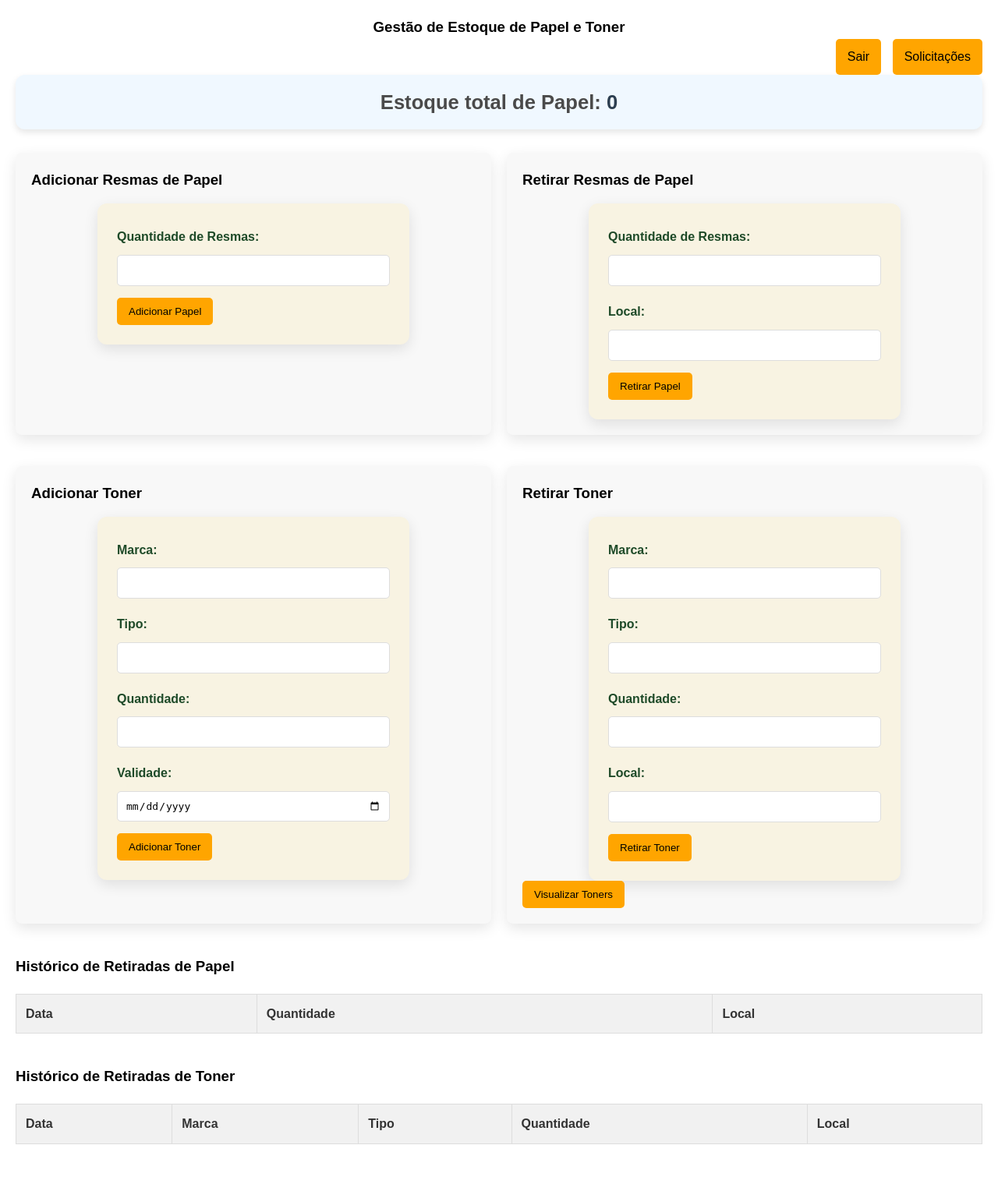
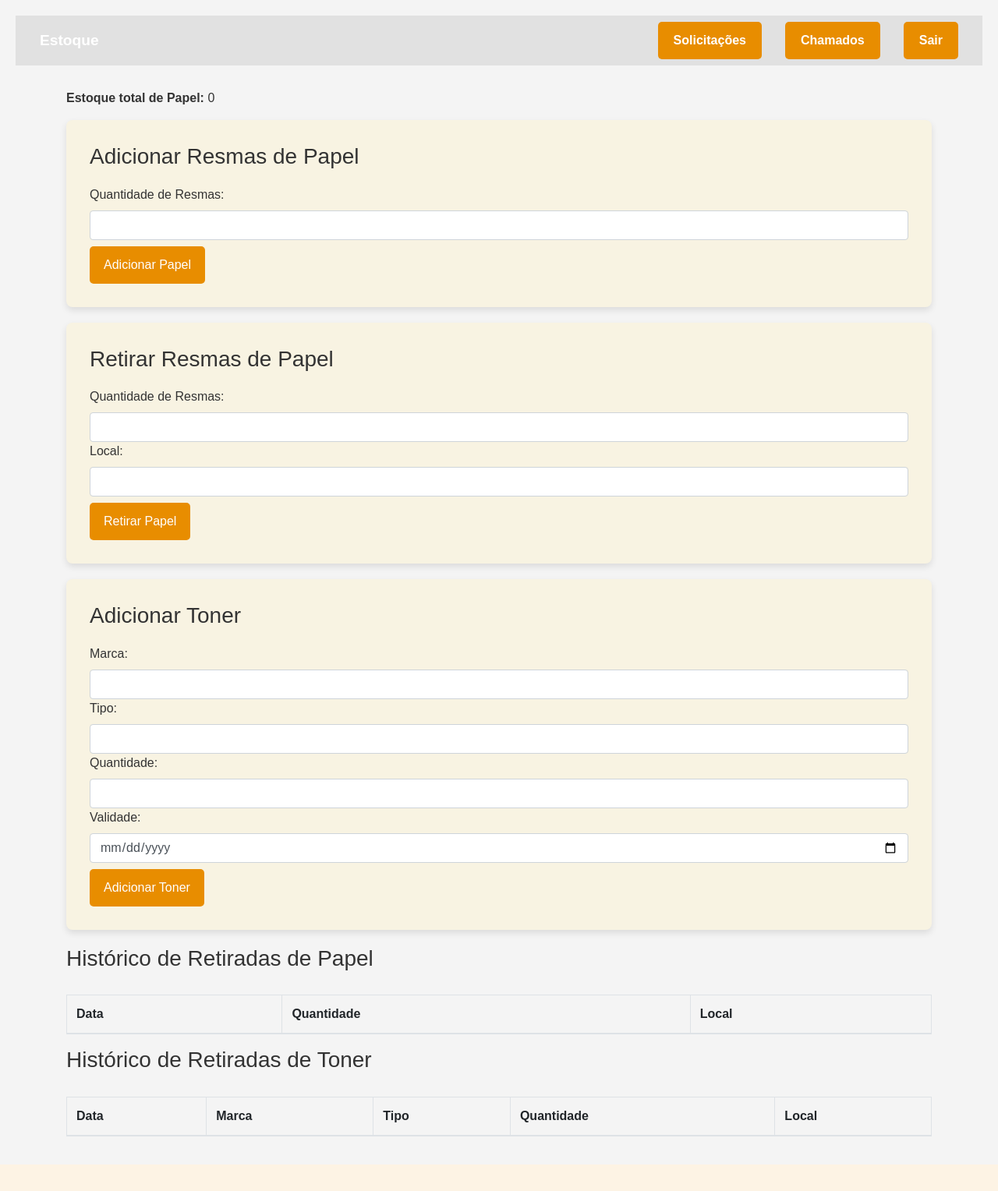
Before and after one commit to laviniasa/selbmanager, a Flask app: page / in a window 1280 px wide. Shown: the whole page at 78% size. After the commit the page ends 1494 px from the top, so only its background shows below. Run offline with Flask 3, Linux system fonts and the light colour scheme; lists and menus that the app fills with data are empty; some libraries are stand-ins or nearby versions.

Commit message:
Update index.html

```diff
--- a/gerenciador_estoque/templates/index.html
+++ b/gerenciador_estoque/templates/index.html
@@ -1,100 +1,185 @@
 <!DOCTYPE html>
 <html lang="pt-BR">
+
 <head>
     <meta charset="UTF-8">
     <meta name="viewport" content="width=device-width, initial-scale=1.0">
     <meta name="description" content="Sistema de Gestão de Estoque de Papel e Toner">
     <meta name="keywords" content="estoque, papel, toner, gestão">
     <title>Gestão de Estoque de Papel e Toner</title>
-    <link rel="stylesheet" href="{{ url_for('static', filename='styles.css') }}">
+    <!-- Adicionando o Bootstrap -->
+    <link rel="stylesheet" href="https://stackpath.bootstrapcdn.com/bootstrap/4.5.2/css/bootstrap.min.css">
+    <style>
+        /* Estilo do menu de navegação */
+        .navbar {
+            background-color: #f0f0f0;
+        }
+
+        .navbar-nav .nav-item {
+            margin-left: 15px;
+            margin-right: 15px;
+        }
+
+        .navbar-nav .nav-item .nav-link {
+            background-color: #e88d00;
+            color: white;
+            font-weight: bold;
+            padding: 12px 20px;
+            border-radius: 5px;
+            transition: background-color 0.3s, transform 0.3s;
+        }
+
+        .navbar-nav .nav-item .nav-link:hover {
+            background-color: #d77a00; /* tom mais escuro de laranja */
+            color: white;
+            transform: scale(1.05);
+        }
+
+        .navbar .navbar-brand {
+            font-weight: bold;
+            font-size: 1.2em;
+        }
+
+        /* Estilo do conteúdo principal */
+        .container {
+            margin-top: 30px;
+        }
+
+        .form-container {
+            background-color: #F8F3E2;
+            padding: 30px;
+            border-radius: 8px;
+            box-shadow: 0 4px 8px rgba(0, 0, 0, 0.1);
+            margin-bottom: 20px;
+        }
+
+        .btn {
+            padding: 12px 18px;
+            background-color: #e88d00;
+            color: #ffffff;
+            border: none;
+            border-radius: 5px;
+            transition: all 0.3s ease;
+        }
+
+        .btn:hover {
+            transform: scale(1.1);
+            background-color: #e88d00;
+        }
+
+        table th, table td {
+            padding: 10px;
+            text-align: left;
+        }
+
+        /* Título das seções */
+        h3 {
+            color: #333;
+            margin-bottom: 20px;
+        }
+
+        /* Estilo do histórico */
+        table {
+            width: 100%;
+            margin-top: 30px;
+        }
+
+        /* Responsividade para dispositivos menores */
+        @media (max-width: 768px) {
+            .navbar {
+                text-align: center;
+            }
+
+            .navbar a {
+                padding: 8px 15px;
+            }
+
+            header h3 {
+                font-size: 2em;
+            }
+        }
+    </style>
 </head>
-<body>
 
-<center><h3>Gestão de Estoque de Papel e Toner</h3></center>
+<body style="font-family: Arial, sans-serif; background-color: #f4f4f4; color: #333; padding: 20px;">
 
-<!-- Seção de Boas-Vindas e Logout -->
-<section class="logout-section">
-    <a href="{{ url_for('logout') }}" class="btn">Sair</a>
-    <a href="{{ url_for('solicitacoes') }}" class="btn" style="margin-left: 10px;">Solicitações</a>
-</section>
+    <!-- Menu de navegação -->
+    <nav class="navbar navbar-expand-lg navbar-light" style="background-color: #e1e1e1;">
+        <div class="collapse navbar-collapse" id="navbarNav">
+            <ul class="navbar-nav" style="width: 100%; display: flex; justify-content: space-between; align-items: center;">
+                <!-- Texto "Estoque" à esquerda com estilo navbar-brand -->
+                <li class="nav-item">
+                    <span class="navbar-brand" style="color: #ffffff;">Estoque</span>
+                </li>
+
+                <!-- Itens de navegação à direita -->
+                <div style="display: flex;">
+                    <li class="nav-item">
+                        <a class="nav-link" href="/solicitacoes">Solicitações</a>
+                    </li>
+                    <li class="nav-item">
+                        <a class="nav-link" href="/visualizar">Chamados</a>
+                    </li>
+                    <li class="nav-item">
+                        <a class="nav-link" href="/logout">Sair</a>
+                    </li>
+                </div>
+            </ul>
+        </div>
+
+
+    </nav>
+
+    <!-- Conteúdo principal -->
+    <div class="container">
 
         <!-- Estoque de Papel Total -->
         <section class="estoque-info">
             <p><strong>Estoque total de Papel:</strong> <span>{{ estoque_papel }}</span></p>
         </section>
 
-<!-- Formulários: Adicionar e Retirar Papel e Toner -->
+        <!-- Formulários -->
         <section class="form-section">
-
-    <!-- Adicionar Papel -->
             <div class="form-container">
                 <h3>Adicionar Resmas de Papel</h3>
                 <form method="POST" action="{{ url_for('adicionar_papel') }}">
                     <label for="quantidade">Quantidade de Resmas:</label>
-            <input type="number" name="quantidade" id="quantidade" required>
-            <button type="submit" class="btn">Adicionar Papel</button>
+                    <input type="number" name="quantidade" id="quantidade" class="form-control" required>
+                    <button type="submit" class="btn mt-2">Adicionar Papel</button>
                 </form>
             </div>
 
-    <!-- Retirar Papel -->
             <div class="form-container">
                 <h3>Retirar Resmas de Papel</h3>
                 <form method="POST" action="{{ url_for('retirar_papel') }}">
                     <label for="quantidade">Quantidade de Resmas:</label>
-            <input type="number" name="quantidade" id="quantidade" required>
+                    <input type="number" name="quantidade" id="quantidade" class="form-control" required>
                     <label for="local">Local:</label>
-            <input type="text" name="local" id="local" required>
-            <button type="submit" class="btn">Retirar Papel</button>
+                    <input type="text" name="local" id="local" class="form-control" required>
+                    <button type="submit" class="btn mt-2">Retirar Papel</button>
                 </form>
             </div>
 
-</section>
-
-<section class="form-section">
-
-    <!-- Adicionar Toner -->
             <div class="form-container">
                 <h3>Adicionar Toner</h3>
                 <form method="POST" action="{{ url_for('adicionar_toner') }}">
                     <label for="marca">Marca:</label>
-            <input type="text" name="marca" id="marca" required>
+                    <input type="text" name="marca" id="marca" class="form-control" required>
                     <label for="tipo">Tipo:</label>
-            <input type="text" name="tipo" id="tipo" required>
+                    <input type="text" name="tipo" id="tipo" class="form-control" required>
                     <label for="quantidade">Quantidade:</label>
-            <input type="number" name="quantidade" id="quantidade" required>
+                    <input type="number" name="quantidade" id="quantidade" class="form-control" required>
                     <label for="validade">Validade:</label>
-            <input type="date" name="validade" id="validade" required>
-            <button type="submit" class="btn">Adicionar Toner</button>
+                    <input type="date" name="validade" id="validade" class="form-control" required>
+                    <button type="submit" class="btn mt-2">Adicionar Toner</button>
                 </form>
             </div>
-
-    <!-- Retirar Toner e Visualizar Toners -->
-    <div class="form-container">
-        <h3>Retirar Toner</h3>
-        <form method="POST" action="{{ url_for('retirar_toner') }}">
-            <label for="marca">Marca:</label>
-            <input type="text" name="marca" id="marca" required>
-            <label for="tipo">Tipo:</label>
-            <input type="text" name="tipo" id="tipo" required>
-            <label for="quantidade">Quantidade:</label>
-            <input type="number" name="quantidade" id="quantidade" required>
-            <label for="local">Local:</label>
-            <input type="text" name="local" id="local" required>
-            <button type="submit" class="btn">Retirar Toner</button>
-        </form>
-
-        <!-- Botão para visualizar toners -->
-        <div class="button-container">
-            <button id="btnVisualizarToners" class="btn">Visualizar Toners</button>
-        </div>
-    </div>
-
         </section>
 
         <!-- Histórico de Retiradas -->
         <section>
             <h3>Histórico de Retiradas de Papel</h3>
-    <table>
+            <table class="table table-bordered">
                 <thead>
                     <tr>
                         <th>Data</th>
@@ -114,7 +199,7 @@
             </table>
 
             <h3>Histórico de Retiradas de Toner</h3>
-    <table>
+            <table class="table table-bordered">
                 <thead>
                     <tr>
                         <th>Data</th>
@@ -138,39 +223,13 @@
             </table>
         </section>
 
-<!-- Modal para Visualizar Toners Disponíveis -->
-<div id="tonerModal">
-    <div class="modal-content">
-        <h3>Toners Disponíveis</h3>
-        <ul id="tonerList">
-            {% for marca, tipos in estoque_toner.items() %}
-                {% for tipo, dados in tipos.items() %}
-                    <li><strong>Marca:</strong> {{ marca }} | <strong>Tipo:</strong> {{ tipo }} | <strong>Quantidade:</strong> {{ dados['quantidade'] }} | <strong>Validade:</strong> {{ dados['validade'] }}</li>
-                {% endfor %}
-            {% endfor %}
-        </ul>
-        <button onclick="closeModal()" class="btn close-btn">Fechar</button>
-    </div>
     </div>
 
-<script>
-    // Função para abrir o modal
-    document.getElementById('btnVisualizarToners').addEventListener('click', function() {
-        document.getElementById('tonerModal').style.display = 'flex';
-    });
-
-    // Função para fechar o modal
-    function closeModal() {
-        document.getElementById('tonerModal').style.display = 'none';
-    }
-
-    // Fechar o modal ao clicar fora dele
-    window.addEventListener('click', function(event) {
-        if (event.target === document.getElementById('tonerModal')) {
-            closeModal();
-        }
-    });
-</script>
+    <!-- Scripts Bootstrap -->
+    <script src="https://code.jquery.com/jquery-3.5.1.slim.min.js"></script>
+    <script src="https://cdn.jsdelivr.net/npm/@popperjs/core@2.9.1/dist/umd/popper.min.js"></script>
+    <script src="https://stackpath.bootstrapcdn.com/bootstrap/4.5.2/js/bootstrap.min.js"></script>
 
 </body>
+
 </html>
```
Lines whose indentation alone changed are shown as unchanged.
